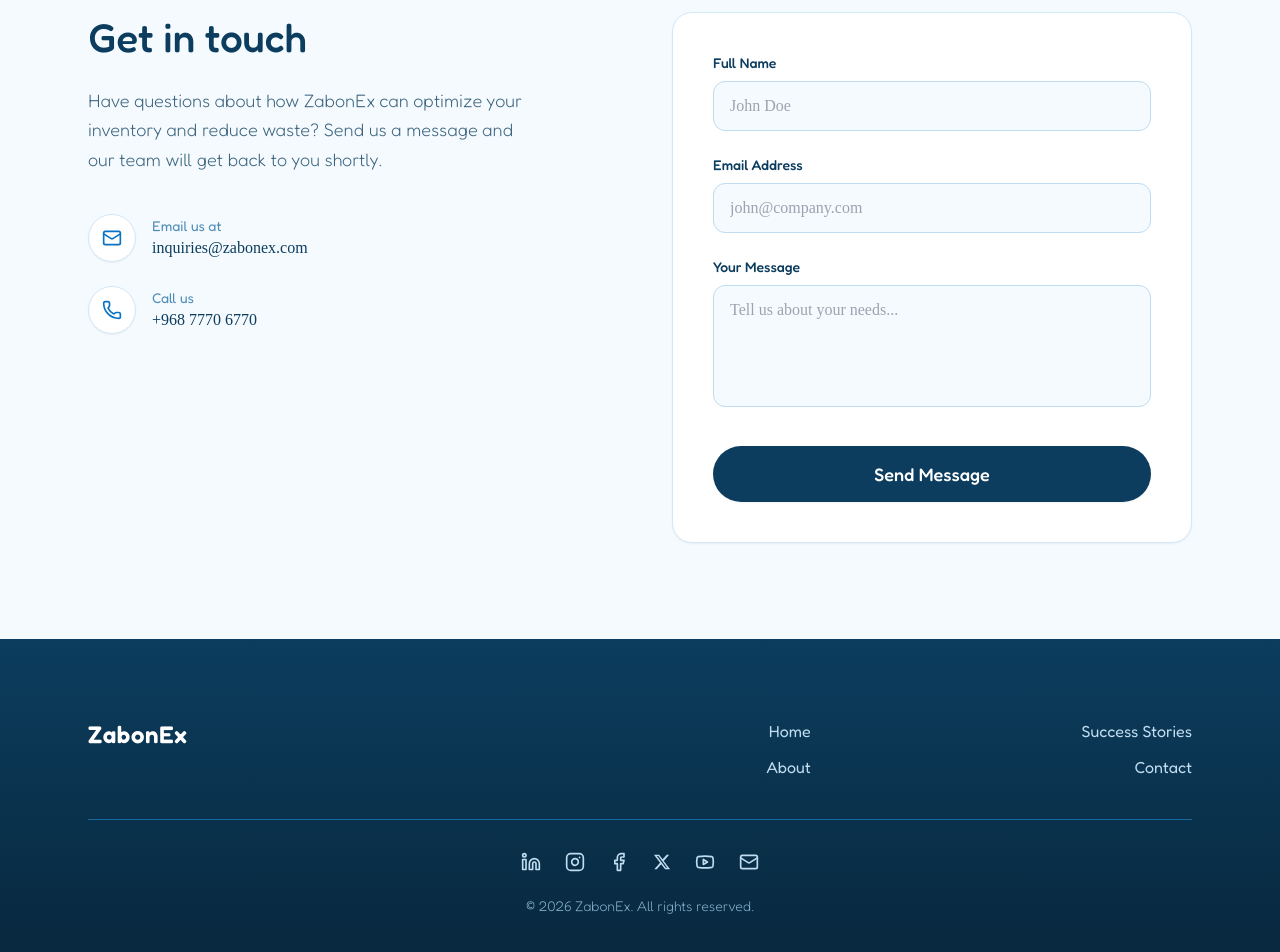
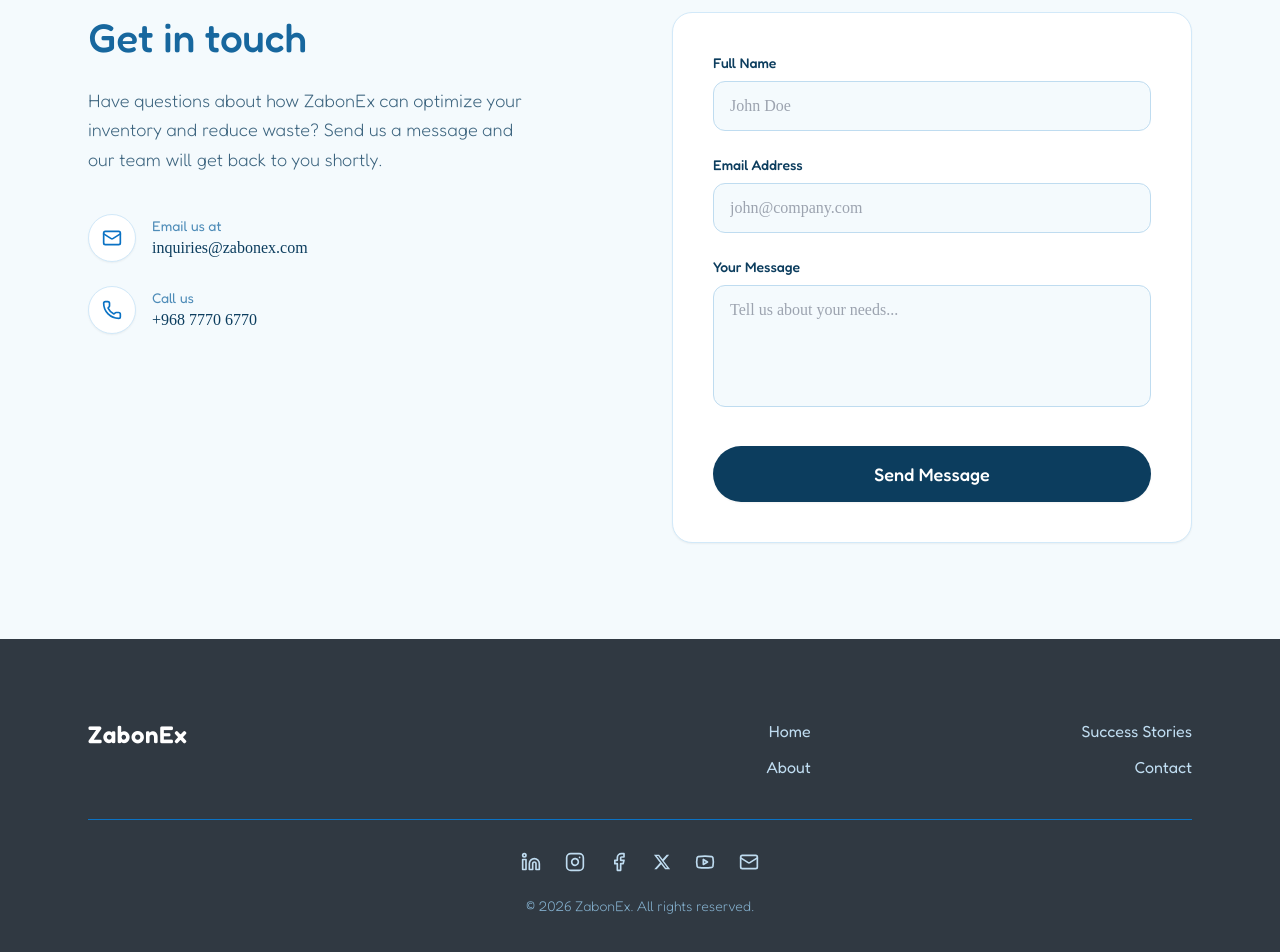
Before and after one commit to RAW217/ZaX, a Next.js app: page / in a window 1280 px wide. Shown: the part 7028-7980 px from the top of the page. Built offline with nearby package versions, Linux system fonts and the light colour scheme.

Commit message:
Update Contact.tsx

```diff
--- a/src/components/Contact.tsx
+++ b/src/components/Contact.tsx
@@ -66,7 +66,7 @@ export default function Contact() {
 
             {/* Contact Info */}
             <div>
-              <h2 className="text-[40px] text-[#0C3D5E] mb-6">{t.contact.title}</h2>
+              <h2 className="text-[40px] text-[#17679E] mb-6">{t.contact.title}</h2>
               <p className="text-[#0C3D5E]/80 mb-10 max-w-md">
                 {t.contact.description}
               </p>
@@ -162,7 +162,7 @@ export default function Contact() {
       </section>
 
       {/* Footer Section */}
-      <footer className="footer-gradient pt-20 pb-10">
+      <footer className="bg-[#303942] pt-20 pb-10">
         <div className="max-w-6xl mx-auto px-6">
           <div className="grid md:grid-cols-3 gap-10 mb-10">
             <div>
@@ -182,7 +182,7 @@ export default function Contact() {
             </div>
           </div>
 
-          <div className="border-t border-[#17679E] my-8" />
+          <div className="border-t border-[#0A72C4] my-8" />
 
           <div className="flex flex-col items-center gap-6">
             <div className="flex gap-6">
```
